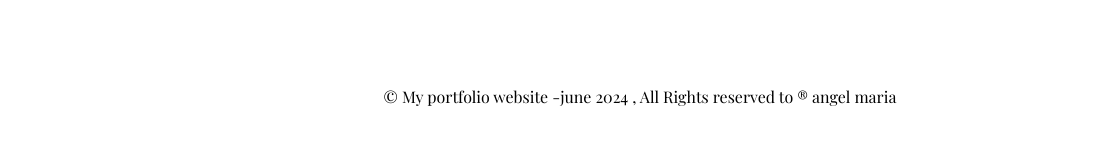
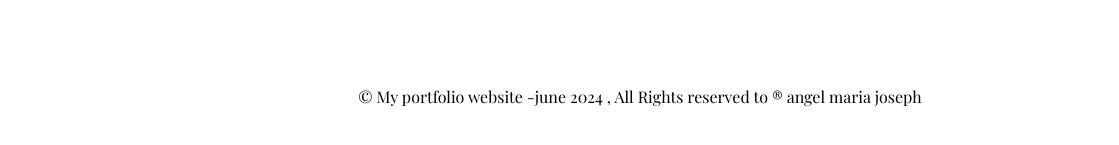
Before and after one commit to beingfadil/portfolio-sample, a plain HTML site: page index.html in a window 1280 px wide. Shown: the part 2047-2192 px from the top of the page, 0-1119 px from the left. Drawn offline with nearby package versions, Linux system fonts and the light colour scheme; a web font is replaced by a local one.

Commit message:
portfolio v1

```diff
--- a/index.html
+++ b/index.html
@@ -172,7 +172,7 @@
             </div>
         </section>
         <footer>
-            <p id="copyright"> &copy; My portfolio website -june 2024 , All Rights reserved to &reg; angel maria </p>
+            <p id="copyright"> &copy; My portfolio website -june 2024 , All Rights reserved to &reg; angel maria joseph </p>
             <div class="icon uparrow">
                 <a href="#container"><i class="fa-solid fa-arrow-up brands"></i></a>
             </div>
```
